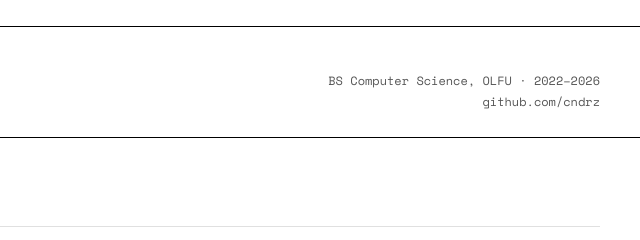
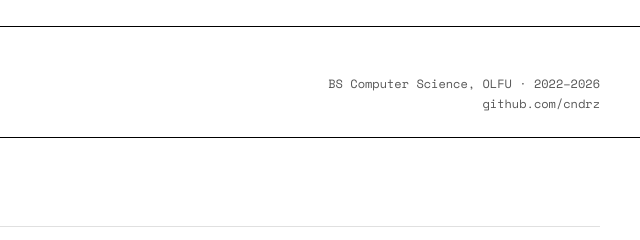
Before and after one commit to cndrz/portfolio, a plain HTML site: page index.html in a window 1280 px wide. Shown: the part 532-772 px from the top of the page, 640-1280 px from the left. Drawn offline with nearby package versions, Linux system fonts and the light colour scheme.

Commit message:
Updated thingy

```diff
--- a/style.css
+++ b/style.css
@@ -93,7 +93,7 @@ nav {
 .hero-meta {
   font-family: var(--font-mono);
   font-size: 0.75rem; color: var(--gray-600);
-  text-align: right; line-height: 1.8;
+  text-align: right;
 }
 .hero-cta {
   margin-top: 1rem;
```
